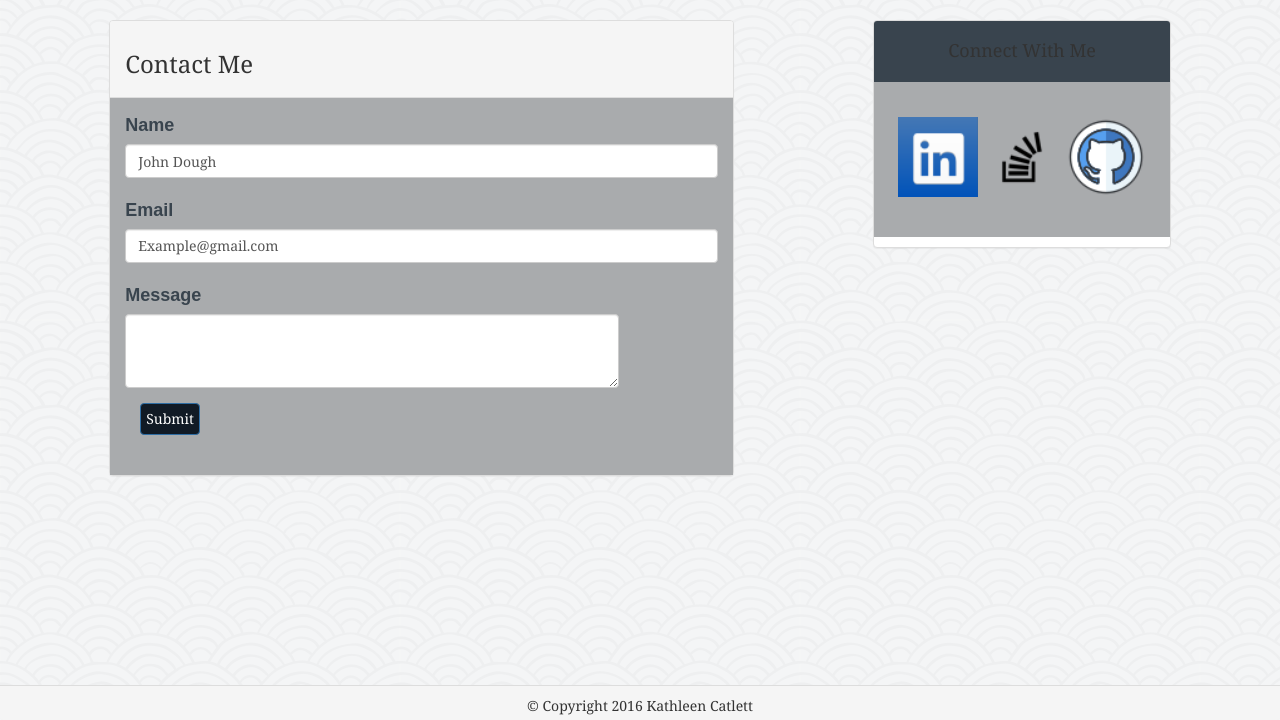
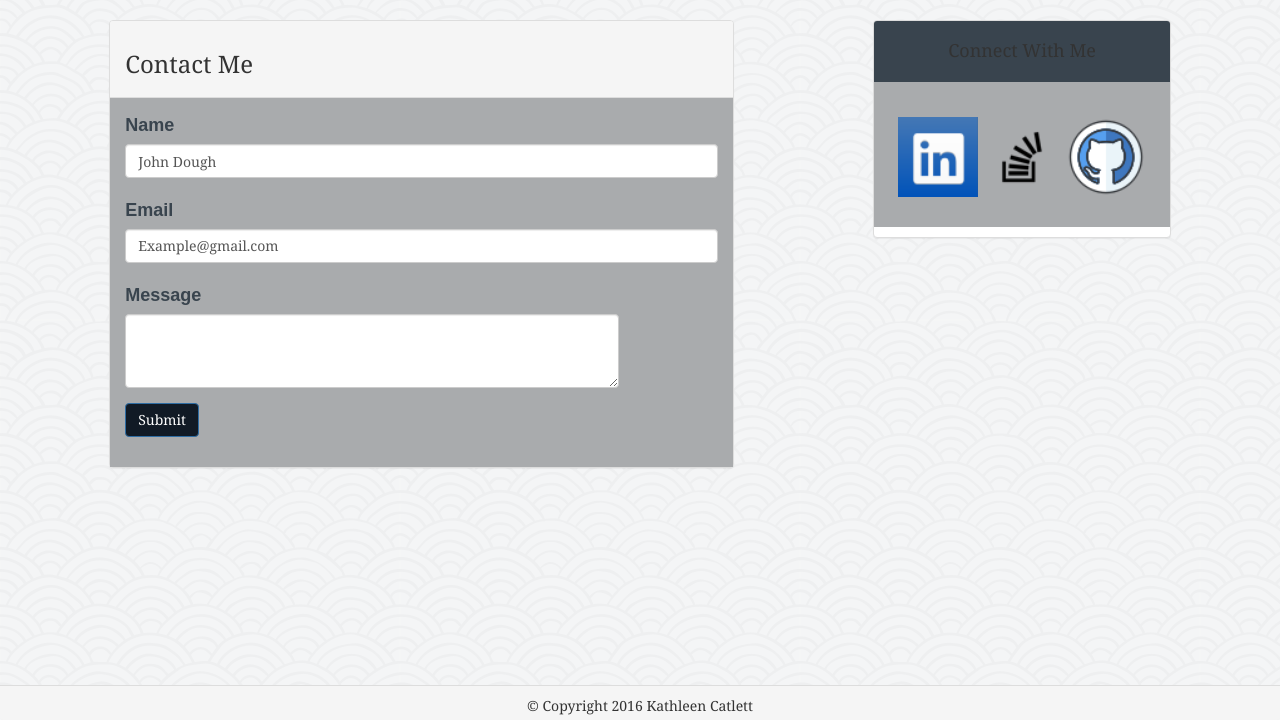
Before and after one commit to KathCatBC/Bootstrap-Portfolio, a PHP site: page /contact.html in a window 1280 px wide. Shown: the part 80-800 px from the top of the page. Run offline with PHP 8.4, Linux system fonts and the light colour scheme; some libraries are stand-ins or nearby versions.

Commit message:
more spacing adjustments

```diff
--- a/assets/css/style.css
+++ b/assets/css/style.css
@@ -56,7 +56,7 @@ ul {
 	clear: both;
 	background-color: rgba(168, 170, 173, 0.99);
 	color: black;
-	padding-bottom: 40px;
+	padding-bottom: 30px;
 }
 
 #biophoto {
@@ -79,7 +79,6 @@ ul {
 
 
 .btn-primary {
-	padding: 5px 5px 5px 5px;
 	background-color: #111a25;
 }
 
@@ -92,12 +91,8 @@ ul {
 	font-family: sans-serif;
 	font-size: 18px;
 	color: #39444e;
-	padding: 0px;
 }
 
-.col-lg-10 {
-	padding: 0px;
-}
 
 
 #iconbar {
@@ -158,5 +153,4 @@ figure {
 	bottom: 0;
 	left:0;
 
-
-/*main body portion contact*/
+}
--- a/contact.html
+++ b/contact.html
@@ -53,15 +53,15 @@
 					<input class="form-control" id="email" type="text" value="Example@gmail.com">
 					<br>
       				<!-- <label for="textArea" class="control-label">Message</label> -->
-      				<label for="textArea" class="col-md-4 control-label">Message</label>
+      				<label for="textArea" class="col-md-4 control-label pad-zero">Message</label>
       				<br>
-      				<div class="col-lg-10">
+      				<div class="col-lg-10 pad-zero">
         				<textarea class="form-control" rows="3" id="Message"></textarea>
         				<!-- <span class="help-block"></span> -->
       				</div>
       				<br><br><br>
 
-      					<div class="col-md-6">
+      					<div class="col-md-6 buttonplacemnt pad-zero">
         					<button type="submit" class="btn btn-primary">Submit</button>
       					</div>
     			</div>
```
